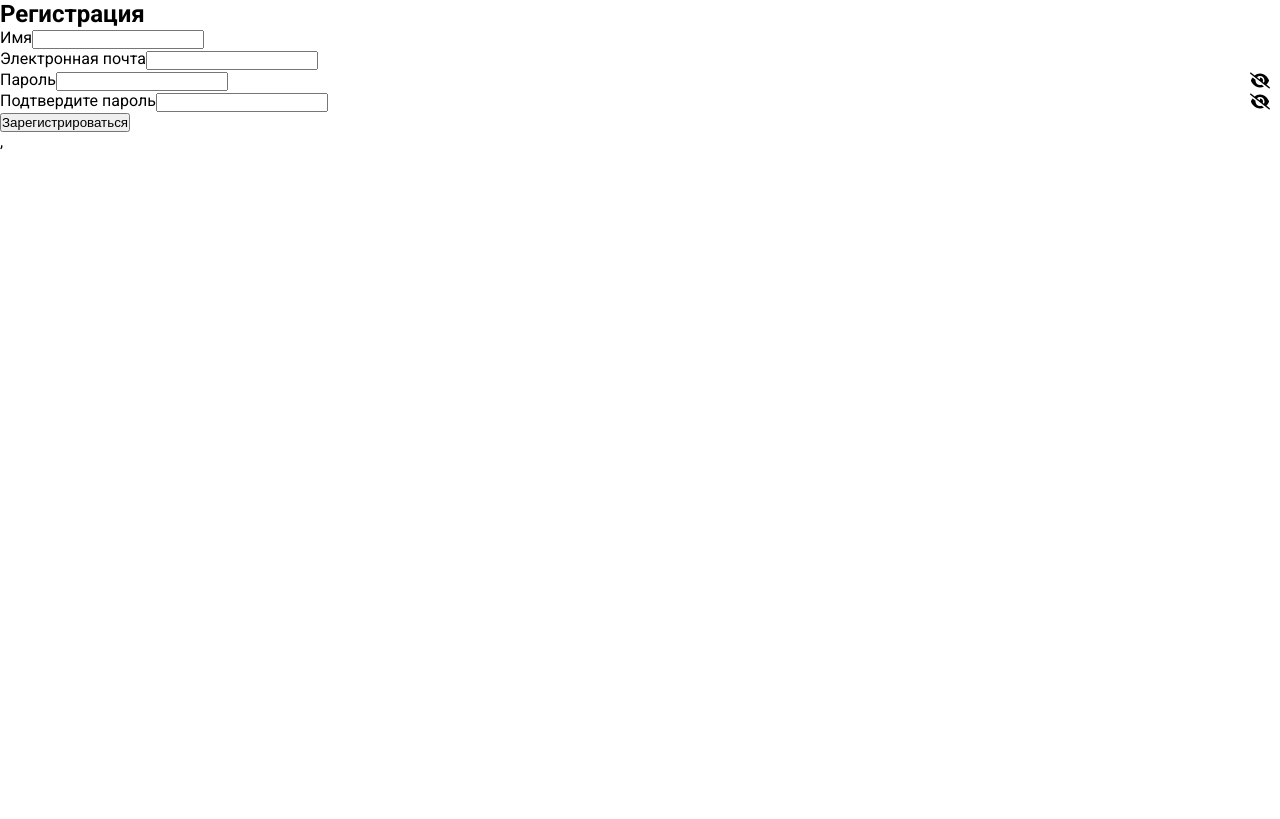
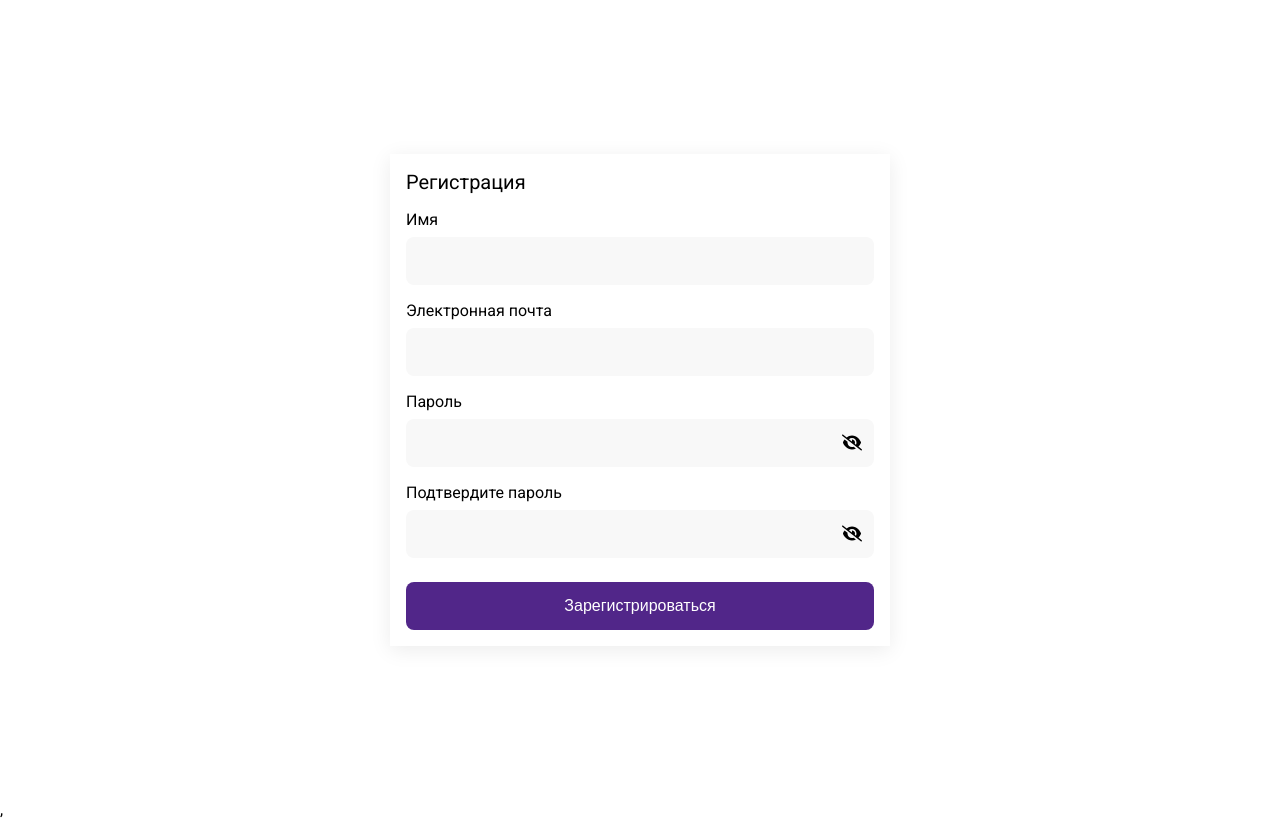
Before and after one commit to Aika586/UserCatalog, a React (Vite) app: page / in a window 1280 px wide. Built offline with nearby package versions, Linux system fonts and the light colour scheme.

Commit message:
fully implimented form component

```diff
--- a/src/components/Form/Input.tsx
+++ b/src/components/Form/Input.tsx
@@ -1,6 +1,7 @@
 import { useState } from "react";
 import { FontAwesomeIcon } from "@fortawesome/react-fontawesome";
 import { faEye, faEyeSlash } from "@fortawesome/free-solid-svg-icons";
+import styles from "./SignUp.module.css"
 
 
 interface InputFieldProps {
@@ -9,6 +10,7 @@ interface InputFieldProps {
   value: string;
   onChange: (value: React.ChangeEvent<HTMLInputElement>) => void;
   id: string;
+  error?: boolean;
 
 }
 
@@ -18,6 +20,7 @@ const Input: React.FC<InputFieldProps> = ({
   value,
   onChange,
   id,
+  error=false
 
 }) => {
   const [isPasswordVisible, setIsPasswordVisible] = useState(false);
@@ -26,8 +29,9 @@ const Input: React.FC<InputFieldProps> = ({
   };
 
   return (
-    <div style={{ position: "relative" }}>
-      <label htmlFor={id}>{label}</label>
+    <div className={styles.input_container}>
+      <label htmlFor={id} className={styles.label}>{label}</label>
+      <div className={styles.input_wrapper}>
       <input
         type={type === "password" && isPasswordVisible ? "text" : type}
         value={value}
@@ -35,22 +39,16 @@ const Input: React.FC<InputFieldProps> = ({
         style={isPasswordVisible ? {} : { fontFamily: "monospace" }}
         name={id}
         id={id}
-        required={id !== "name"}
-      />
+       className={`${styles.input} ${error ? styles.errorInput : ""}`}/>
       {type === "password" && (
         <span
           onClick={handleToggleVisibility}
-          style={{
-            position: "absolute",
-            right: "10px",
-            top: "50%",
-            transform: "translateY(-50%)",
-            cursor: "pointer",
-          }}
+          className={styles.eyeIcon}
         >
         <FontAwesomeIcon icon={isPasswordVisible ? faEye : faEyeSlash} />
         </span>
       )}
+      </div>
     </div>
   );
 };
--- /dev/null
+++ b/src/components/Form/SignUp.module.css
@@ -0,0 +1,75 @@
+.form_wrapper {
+  height: 100vh;
+  width: 100vw;
+  display: flex;
+  align-items: center;
+  justify-content: center;
+}
+
+.input_container {
+  display: flex;
+  flex-direction: column;
+  margin-block: 16px;
+}
+.input_wrapper {
+  position: relative;
+}
+.input {
+  padding: 12px;
+  background-color: #f8f8f8;
+  color: #808185;
+  width: 100%;
+}
+.button,
+.input {
+  border-radius: 8px;
+  border: none;
+  height: 48px;
+}
+
+.form {
+  width: 500px;
+  box-shadow: 0px 4px 20px 0px #00000014;
+  padding: 16px;
+}
+
+.title {
+  font-size: 20px;
+}
+.label {
+  margin-bottom: 8px;
+}
+.label,
+.button {
+  font-size: 16px;
+}
+
+.button {
+  width: 100%;
+  background-color: var(--color--violet);
+  color: white;
+}
+
+.button_container {
+  margin-top: 24px;
+}
+
+.eyeIcon {
+  position: absolute;
+  right: 12px;
+  top: 50%;
+  transform: translateY(-50%);
+  cursor: pointer;
+}
+
+.error {
+  font-size: 10px;
+  color: #ff6161;
+  padding: 0;
+  margin-top: -15px;
+
+}
+
+.errorInput {
+  border: 1px solid #ff6161;
+}
--- a/src/components/Form/SignUpForm.tsx
+++ b/src/components/Form/SignUpForm.tsx
@@ -4,6 +4,7 @@ import { useAppDispatch } from "../../app/hooks";
 import { useRegisterUserMutation } from "../../services/users";
 import { setToken } from "../../features/auth/authSlice";
 import { useNavigate } from "react-router-dom";
+import styles from "./SignUp.module.css";
 
 const SignUpForm = () => {
   const [formData, setFormData] = useState({
@@ -14,36 +15,51 @@ const SignUpForm = () => {
   });
 
   const [error, setError] = useState("");
+  const [emailError, setEmailError] = useState("");
   const [registerUser] = useRegisterUserMutation();
+  const navigate = useNavigate();
   const dispatch = useAppDispatch();
+  const validateEmail = () => {
+    const emailPattern = /^[a-zA-Z0-9._%+-]+@reqres\.in$/;
+    if (!formData.email) {
+      setEmailError("Требуется электронная почта");
+      return false;
+    } else if (!emailPattern.test(formData.email)) {
+      setEmailError("Неверный формат электронной почты");
+      return false;
+    } else {
+      setEmailError("");
+      return true;
+    }
+  };
+
   const handleChange = (e: React.ChangeEvent<HTMLInputElement>) => {
     setFormData({ ...formData, [e.target.name]: e.target.value });
   };
-  const navigate=useNavigate()
-
   const handleSubmit = async (e: React.FormEvent) => {
     e.preventDefault();
+    if (!validateEmail()) {
+      return;
+    }
     if (formData.password !== formData.confirmPassword) {
-      setError("Passwords do not match");
+      setError("Пароли не совпадают");
       return;
     }
     try {
-      const { name, email, password} = formData; // Extract email and password from formData
+      const { name, email, password } = formData;
       const response = await registerUser({ email, password }).unwrap();
       dispatch(setToken(response.token));
-      localStorage.setItem('name', name);
-      navigate('/users')
-
-
+      localStorage.setItem("name", name);
+      navigate("/users");
     } catch (err) {
-      setError("Sign up failed");
+      setError("Регистрация не удалась");
     }
   };
 
   return (
-    <div>
-      <h2>Регистрация</h2> {/* This is the title */}
-      <form onSubmit={handleSubmit}>
+    <div className={styles.form_wrapper}>
+      <form onSubmit={handleSubmit} className={styles.form}>
+        <p className={styles.title}>Регистрация</p> {/* This is the title */}
         <Input
           label="Имя"
           type="text"
@@ -57,16 +73,16 @@ const SignUpForm = () => {
           value={formData.email}
           onChange={handleChange}
           id="email"
-
-        />{" "}
-        {/* Use the new InputField component */}
+          error={!!emailError}
+        />
+        {emailError && <p className={styles.error}>{emailError}</p>}
         <Input
           label="Пароль"
           type="password"
           value={formData.password}
           onChange={handleChange}
           id="password"
-
+          error={!!error}
         />
         <Input
           label="Подтвердите пароль"
@@ -74,9 +90,14 @@ const SignUpForm = () => {
           value={formData.confirmPassword}
           onChange={handleChange}
           id="confirmPassword"
+          error={!!error}
         />
-        {error && <p>{error}</p>}
-        <button type="submit">Зарегистрироваться</button>
+        {error && <p className={styles.error}>{error}</p>}
+        <div className={styles.button_container}>
+          <button type="submit" className={styles.button}>
+            Зарегистрироваться
+          </button>
+        </div>
       </form>
     </div>
   );
```
